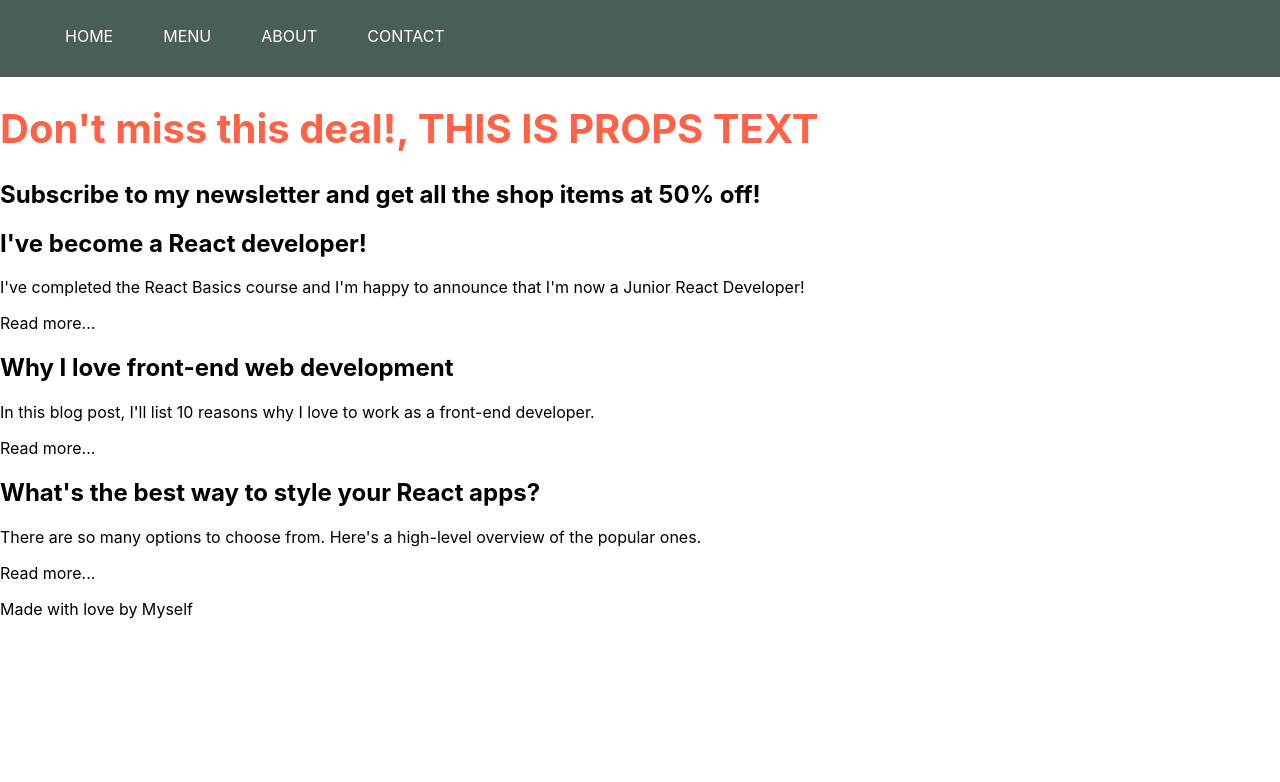
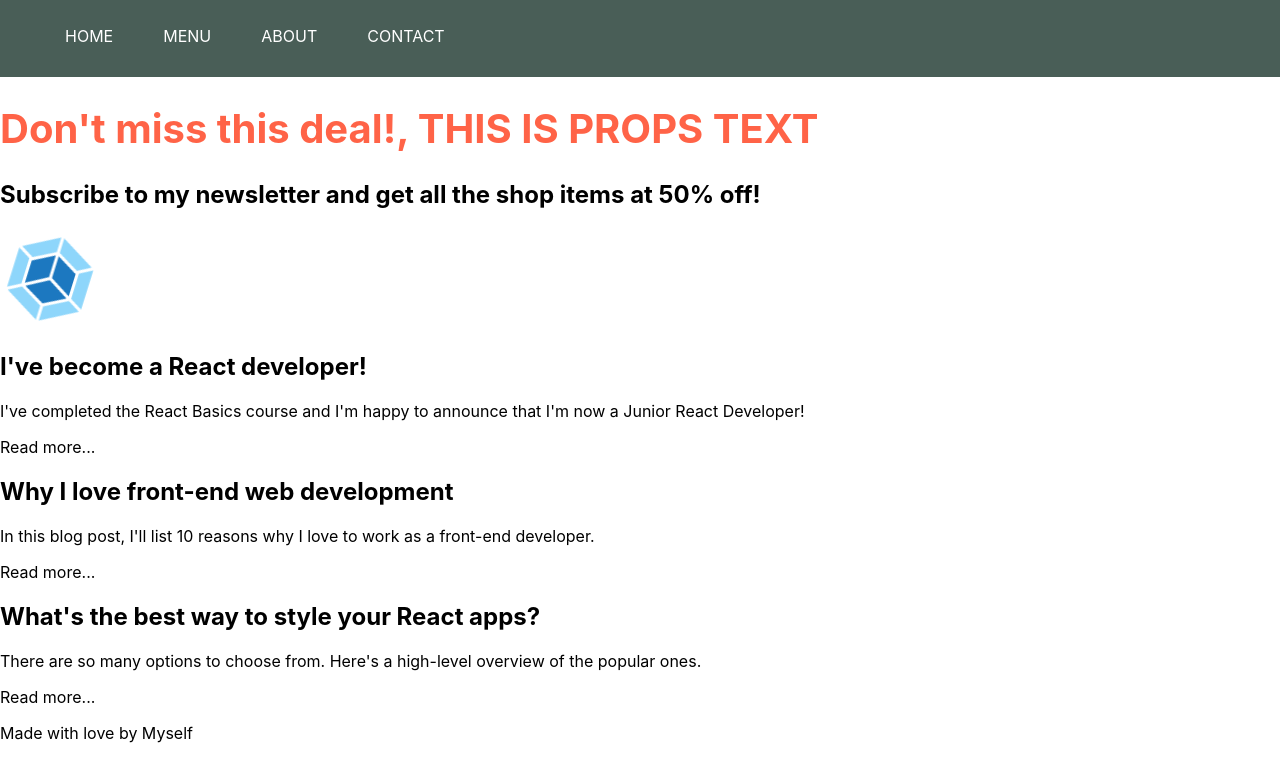
Before and after one commit to hassansagheer/mern, a React (Create React App) app in the folder reactapp/: page / in a window 1280 px wide. Shown: the top 782 px of the page. Built offline with nearby package versions, Linux system fonts and the light colour scheme.

Commit message:
Spin.js added

```diff
--- a/reactapp/src/App.js
+++ b/reactapp/src/App.js
@@ -2,7 +2,8 @@
 import './App.css';
 import './style.css';
 import Nav from './Nav.js';
-import Promo from'./Promo.js';
+import Promo from './Promo.js';
+import Spin from './Spin.js';
 import Intro1 from './Intro1';
 import Intro2 from './Intro2';
 import Intro3 from './Intro3';
@@ -13,6 +14,7 @@ const App = () => {
     <div>
       <Nav first="HOME" second="MENU" third="ABOUT" fourth="CONTACT"/>
       <Promo text="THIS IS PROPS TEXT"/>
+      <Spin />
       <Intro1 />
       <Intro2 />
       <Intro3 />
--- /dev/null
+++ b/reactapp/src/Spin.js
@@ -0,0 +1,6 @@
+import spin from './spin.svg';
+const Spin = (props) => {
+    const userPic = <img src={spin} class="spin" alt="spinAnimation"/>
+    return userPic;
+};
+export default Spin;
--- a/reactapp/src/style.css
+++ b/reactapp/src/style.css
@@ -29,3 +29,23 @@ nav ul{
     border-bottom: 5px solid #f4ce14;
     color: #f4ce14;
   }
+
+  @keyframes spin {
+    from {
+      transform: rotate(0deg);
+    }
+    to {
+      transform: rotate(360deg);
+    }
+  }
+.spin {
+    /* height: 20vmin; */
+    width: 100px;
+    height: 100px;
+    pointer-events: none;
+  }
+  @media (prefers-reduced-motion: no-preference) {
+    .spin {
+      animation: spin infinite 10s linear;
+    }
+  }
```
Also changed, not shown: reactapp/src/spin.svg (added).
